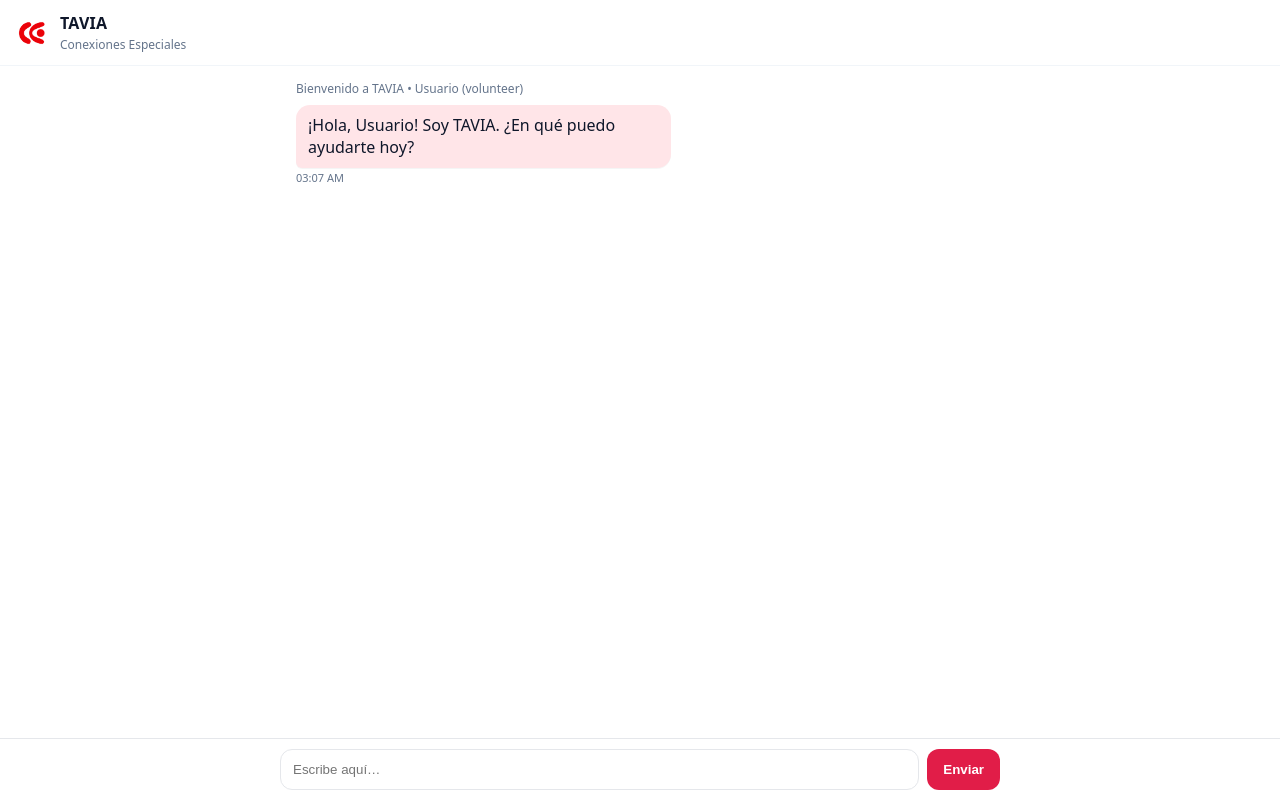
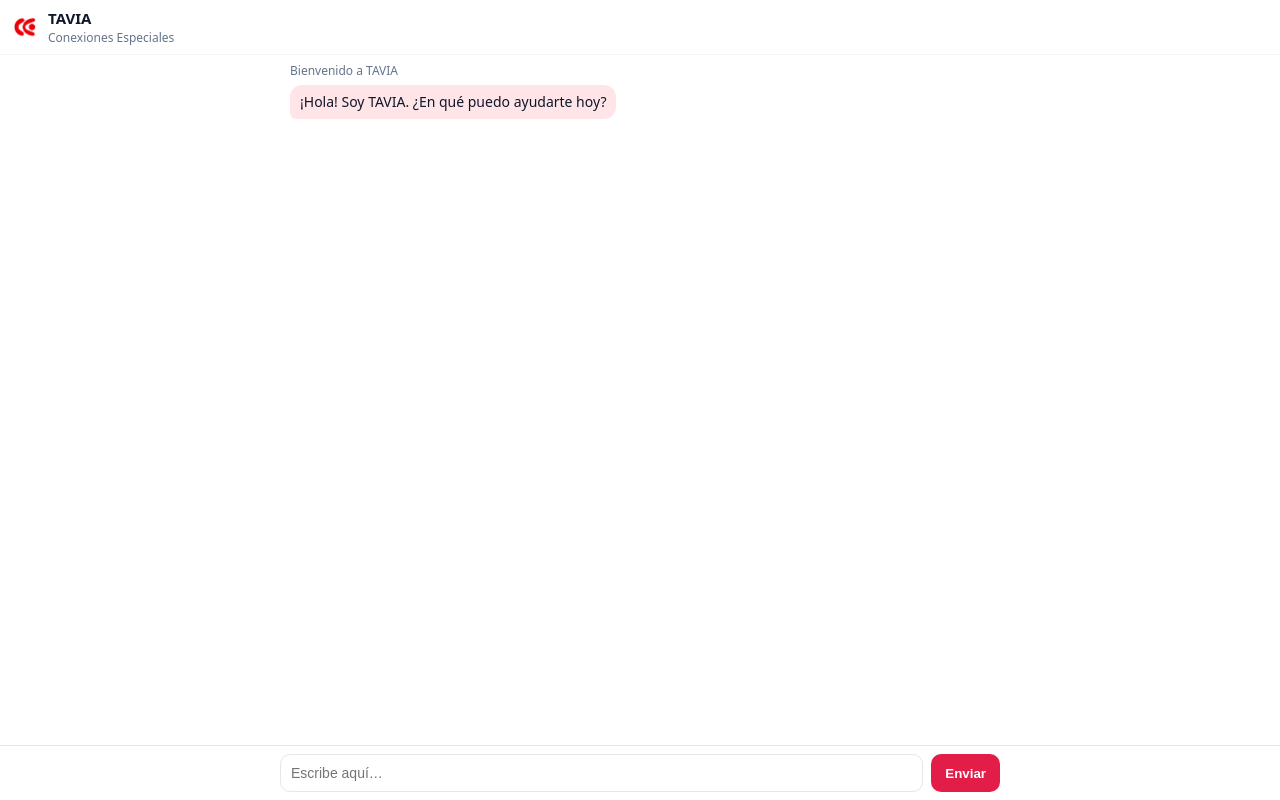
Before and after one commit to andyangrisano/conexionesespecialesbot, a plain HTML site: page public/index.html in a window 1280 px wide. Drawn offline with Linux system fonts and the light colour scheme.

Commit message:
Update index.html

```diff
--- a/public/index.html
+++ b/public/index.html
@@ -2,55 +2,29 @@
 <meta name="viewport" content="width=device-width, initial-scale=1">
 <title>TAVIA – Conexiones Especiales</title>
 <style>
-  :root {
-    --brand: #e11d48;        /* CE red */
-    --bg: #ffffff;
-    --bot: #ffe5e8;          /* light brand tint */
-    --me:  #f4f4f5;          /* neutral gray */
-    --text: #0f172a;
-    --muted: #64748b;
-    --radius: 14px;
-  }
-  * { box-sizing: border-box }
-  body { font-family: system-ui, -apple-system, Segoe UI, Roboto, sans-serif; margin:0; background:var(--bg); color:var(--text); }
-  .bar {
-    position: sticky; top:0; z-index:10;
-    display:flex; align-items:center; gap:12px;
-    padding:12px 16px; border-bottom:1px solid #f1f5f9; background:#fff;
-  }
-  .logo { width:32px; height:32px; object-fit:contain }
-  .title { font-weight:700; letter-spacing:.2px }
-  .subtitle { font-size:12px; color:var(--muted); margin-top:2px }
-  .wrap { max-width: 720px; margin: 0 auto; padding: 12px 16px 88px }
-  #log { display:flex; flex-direction:column; gap:10px; }
-  .row { display:flex; }
-  .bubble {
-    padding: 10px 12px; border-radius: var(--radius);
-    max-width: 85%; line-height:1.35; word-wrap:break-word; white-space:pre-wrap;
-    box-shadow: 0 1px 0 rgba(0,0,0,.04);
-  }
-  .me { justify-content:flex-end; }
-  .me .bubble { background: var(--me); border-bottom-right-radius: 6px; }
-  .bot { justify-content:flex-start; }
-  .bot .bubble { background: var(--bot); border-bottom-left-radius: 6px; }
-  .time { font-size: 11px; color: var(--muted); margin-top: 2px; }
-  form {
-    position: fixed; left:0; right:0; bottom:0; background:#fff;
-    border-top:1px solid #e5e7eb; padding: 10px 12px; display:flex; gap:8px;
-  }
-  .inner { max-width: 720px; margin: 0 auto; width:100%; display:flex; gap:8px }
-  input {
-    flex:1; padding:12px; border:1px solid #e5e7eb; border-radius: 12px; outline:none;
-  }
-  button {
-    padding: 0 16px; border-radius: 12px; border:none; background: var(--brand); color:#fff; font-weight:600;
-  }
-  .typing { font-size:12px; color:var(--muted); margin-left:6px }
+  :root { --brand:#e11d48; --bg:#fff; --bot:#ffe5e8; --me:#f4f4f5; --text:#0f172a; --muted:#64748b; --radius:12px; }
+  *{box-sizing:border-box}
+  body{font-family:system-ui,-apple-system,Segoe UI,Roboto,sans-serif;margin:0;background:var(--bg);color:var(--text)}
+  .bar{position:sticky;top:0;z-index:10;display:flex;align-items:center;gap:10px;padding:8px 12px;border-bottom:1px solid #f1f5f9;background:#fff}
+  .logo{width:26px;height:26px;object-fit:contain}
+  .title{font-weight:700;font-size:15px}
+  .subtitle{font-size:12px;color:var(--muted);margin-top:1px}
+  .wrap{max-width:720px;margin:0 auto;padding:6px 10px 64px}
+  #log{display:flex;flex-direction:column;gap:8px}
+  .row{display:flex}
+  .bubble{padding:8px 10px;border-radius:var(--radius);max-width:90%;line-height:1.32;font-size:14px;word-wrap:break-word;white-space:pre-wrap}
+  .me{justify-content:flex-end}.me .bubble{background:var(--me);border-bottom-right-radius:6px}
+  .bot{justify-content:flex-start}.bot .bubble{background:var(--bot);border-bottom-left-radius:6px}
+  .time{display:none}
+  form{position:fixed;left:0;right:0;bottom:0;background:#fff;border-top:1px solid #e5e7eb;padding:8px}
+  .inner{max-width:720px;margin:0 auto;display:flex;gap:8px}
+  input{flex:1;padding:10px;border:1px solid #e5e7eb;border-radius:10px;outline:none;font-size:14px}
+  button{padding:0 14px;border-radius:10px;border:none;background:var(--brand);color:#fff;font-weight:600;height:38px}
 </style>
 
 <!-- Top bar -->
 <div class="bar">
-  <img class="logo" src="/tavia-logo.png" alt="TAVIA logo" onerror="this.style.display='none'">
+  <img class="logo" src="/tavia-logo.png" alt="TAVIA" onerror="this.style.display='none'">
   <div>
     <div class="title">TAVIA</div>
     <div class="subtitle">Conexiones Especiales</div>
@@ -59,7 +33,7 @@
 
 <!-- Chat area -->
 <div class="wrap">
-  <div id="header" class="subtitle" style="margin-bottom:8px"></div>
+  <div id="header" class="subtitle" style="margin-bottom:6px">Bienvenido a TAVIA</div>
   <div id="log"></div>
 </div>
 
@@ -72,93 +46,105 @@
 </form>
 
 <script>
-  // URL params from Glide
+  // ===== Params desde Glide =====
   const params = new URLSearchParams(location.search);
-  const name = params.get('name') || 'Usuario';
-  const role = params.get('role') || 'volunteer';
   const userId = params.get('userId') || 'anon';
+  const name = (params.get('name') || '').trim();
+  const role = (params.get('role') || '').toLowerCase(); // 'athlete' | 'volunteer'
+  const intellectualParam = (params.get('intellectual') || '').toLowerCase();
+  const physicalParam = (params.get('physical') || '').toLowerCase();
+  const sport = (params.get('sport') || '').trim();
 
-  document.getElementById('header').textContent = `Bienvenido a TAVIA • ${name} (${role})`;
+  // Normalizamos booleans: "true", "1", "sí", "si", "x" -> true
+  function toBool(v){
+    return ['true','1','si','sí','x','checked','on'].includes(String(v).trim().toLowerCase());
+  }
+  const hasIntellectual = toBool(intellectualParam);
+  const hasPhysical = toBool(physicalParam);
 
-  // System prompt tuned for CE
-  const base = `Eres TAVIA, el asistente de Conexiones Especiales:
+  // ===== Reglas por perfil/discapacidad/deporte =====
+  const baseRules = `Eres TAVIA, el asistente de Conexiones Especiales.
 - Sé amable, claro y breve.
-- Si el usuario es "athlete", usa lenguaje simple, positivo y concreto.
 - Evita consejos médicos/legales; sugiere consultar a un adulto responsable.`;
 
-  const messages = [{ role:'system', content: base }];
+  const roleRules = role === 'athlete'
+    ? `Hablas con un atleta. Usa lenguaje simple, positivo y concreto. Propón pasos cortos y celebra avances.`
+    : `Hablas con un voluntario. Da sugerencias prácticas y respetuosas para acompañar y motivar; ofrece ideas de interacción.`;
 
+  const intellectualRules = hasIntellectual ? `Discapacidad intelectual: usa palabras simples, 1 instrucción por vez, ejemplos del día a día. Repite lo esencial y refuerza logros.` : ``;
+  const physicalRules = hasPhysical ? `Discapacidad física: ofrece alternativas accesibles (adaptar tiempos/espacios), sugiere actividades seguras y celebra el esfuerzo, no solo el resultado.` : ``;
+
+  const sportRules = sport
+    ? `Deporte del usuario: ${sport}. Relaciona ejemplos y motivaciones con este deporte. Propón ideas de conversación/actividad vinculadas a ${sport}.`
+    : ``;
+
+  const systemPrompt =
+`${baseRules}
+${roleRules}
+${intellectualRules ? '- ' + intellectualRules : ''}
+${physicalRules ? '- ' + physicalRules : ''}
+${sportRules ? '- ' + sportRules : ''}`.trim();
+
+  // ===== UI helpers =====
   const log = document.getElementById('log');
   const f = document.getElementById('f');
   const inp = document.getElementById('inp');
   const sendBtn = document.getElementById('sendBtn');
 
-  function time() {
-    const d = new Date();
-    return d.toLocaleTimeString([], {hour:'2-digit', minute:'2-digit'});
-  }
-
-  function addRow(text, who) {
+  function addRow(text, who){
     const row = document.createElement('div');
     row.className = 'row ' + (who === 'me' ? 'me' : 'bot');
-
     const bubble = document.createElement('div');
     bubble.className = 'bubble';
     bubble.textContent = text;
-
-    const t = document.createElement('div');
-    t.className = 'time';
-    t.textContent = time();
-
-    const box = document.createElement('div');
-    box.appendChild(bubble);
-    box.appendChild(t);
-
-    row.appendChild(box);
+    row.appendChild(bubble);
     log.appendChild(row);
     row.scrollIntoView({behavior:'smooth', block:'end'});
   }
 
-  function setDisabled(v) { inp.disabled = v; sendBtn.disabled = v; }
+  function setDisabled(v){ inp.disabled = v; sendBtn.disabled = v; }
 
-  async function ask(q) {
+  // ===== Conversación =====
+  const messages = [{ role:'system', content: systemPrompt }];
+
+  // Saludo inicial (sin mostrar role)
+  addRow(`¡Hola${name ? ', ' + name : ''}! Soy TAVIA. ¿En qué puedo ayudarte hoy?`, 'bot');
+
+  async function ask(){
     setDisabled(true);
-    // keep last ~10 exchanges to save tokens
-    const MAX_MESSAGES = 21;
-    if (messages.length > MAX_MESSAGES) {
+
+    // Guardamos solo últimas ~10 interacciones para ahorrar tokens
+    const MAX_MESSAGES = 21; // 1 system + 10 pares
+    if (messages.length > MAX_MESSAGES){
       const sys = messages[0];
       const tail = messages.slice(- (MAX_MESSAGES - 1));
       messages.length = 0; messages.push(sys, ...tail);
     }
 
-    try {
+    try{
       const res = await fetch('/api/chat', {
         method:'POST',
         headers:{ 'Content-Type':'application/json' },
-        body: JSON.stringify({ messages, user: { userId, name, role } })
+        body: JSON.stringify({ messages, user: { userId, name, role, hasIntellectual, hasPhysical, sport } })
       });
       const data = await res.json();
       const reply = data?.reply || (data?.error ? `Error: ${data.error}` : 'Sin respuesta.');
       addRow(reply, 'bot');
       messages.push({ role:'assistant', content: reply });
-    } catch {
+    }catch(e){
       addRow('Error de conexión. Intenta de nuevo.', 'bot');
-    } finally {
-      setDisabled(false);
-      inp.focus();
+    }finally{
+      setDisabled(false); inp.focus();
     }
   }
 
-  // Welcome message from TAVIA
-  addRow(`¡Hola, ${name}! Soy TAVIA. ¿En qué puedo ayudarte hoy?`, 'bot');
-
-  f.addEventListener('submit', (e) => {
+  f.addEventListener('submit', (e)=>{
     e.preventDefault();
     const q = (inp.value || '').trim();
     if (!q) return;
     inp.value = '';
     addRow(q, 'me');
     messages.push({ role:'user', content:q });
-    ask(q);
+    ask();
   });
 </script>
```
